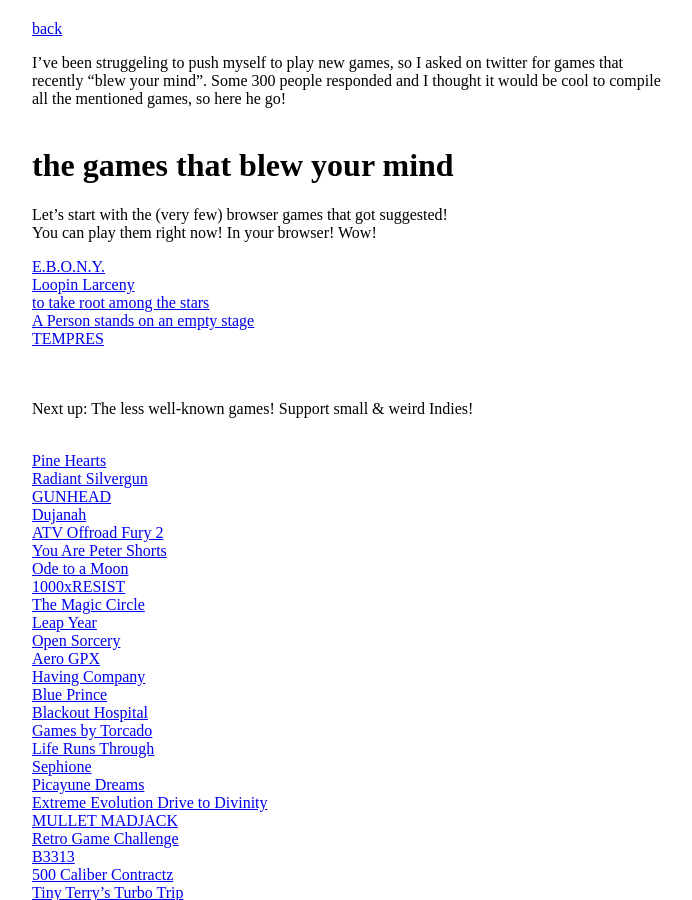
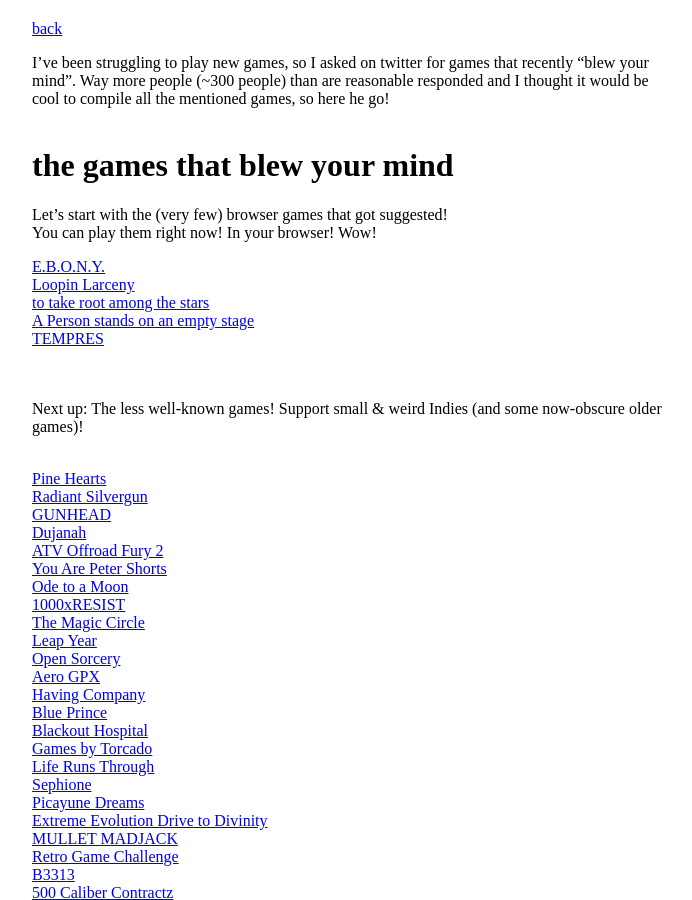
Before and after one commit to stuffedwombat/stuffedwombat.github.io, a Jekyll site: the page built from mind_blown.md, in a window 1280 px wide and 900 px high. Shown: the whole window, without its empty margins (292-984 px from the left). Built offline with Jekyll 4.4.1, drawn with Linux system fonts in a browser that asks for light colours; our own code applies the rules of GitHub Pages for plain Markdown files; comment, search, counter and statistics services are not loaded.

Commit message:
Update mind_blown.md

```diff
--- a/mind_blown.md
+++ b/mind_blown.md
@@ -1,6 +1,6 @@
 [back](thinking)
 
-I've been struggeling to push myself to play new games, so I asked on twitter for games that recently "blew your mind". Some 300 people responded and I thought it would be cool to compile all the mentioned games, so here he go!<br><br>
+I've been struggling to play new games, so I asked on twitter for games that recently "blew your mind".  Way more people (~300 people) than are reasonable responded and I thought it would be cool to compile all the mentioned games, so here he go!<br><br>
 
 # the games that blew your mind
 
@@ -16,7 +16,7 @@ You can play them right now! In your browser! Wow!
 
 <br><br>
 Next up: The less well-known games!
-Support small & weird Indies!
+Support small & weird Indies (and some now-obscure older games)!
 <br><br>
 
 [Pine Hearts](https://store.steampowered.com/app/1781010/Pine_Hearts/)<br>
@@ -55,7 +55,7 @@ Support small & weird Indies!
 [Walled Worlds](https://lyrabird.itch.io/walled-worlds)<br>
 [Voices of the Void](https://mrdrnose.itch.io/votv)<br>
 [IguaRPG](https://store.steampowered.com/app/2365560/IguaRPG/)<br>
-A game by [droqen](https://www.droqen.com/), which he deleted for artistic reasons, but which would have blown your mind, I'm sure
+A game by [droqen](https://www.droqen.com/), which he deleted for artistic reasons, but which would have blown your mind, I'm sure<br>
 [CARTER’S QUEST](https://store.steampowered.com/app/2409110/REAL_WEB_LEGENDS_Carters_Quest/)<br>
 [Still Wakes the Deep](https://store.steampowered.com/app/1622910/Still_Wakes_the_Deep/)<br>
 [Analogue: A Hate Story](https://store.steampowered.com/app/209370/Analogue_A_Hate_Story/)<br>
```
